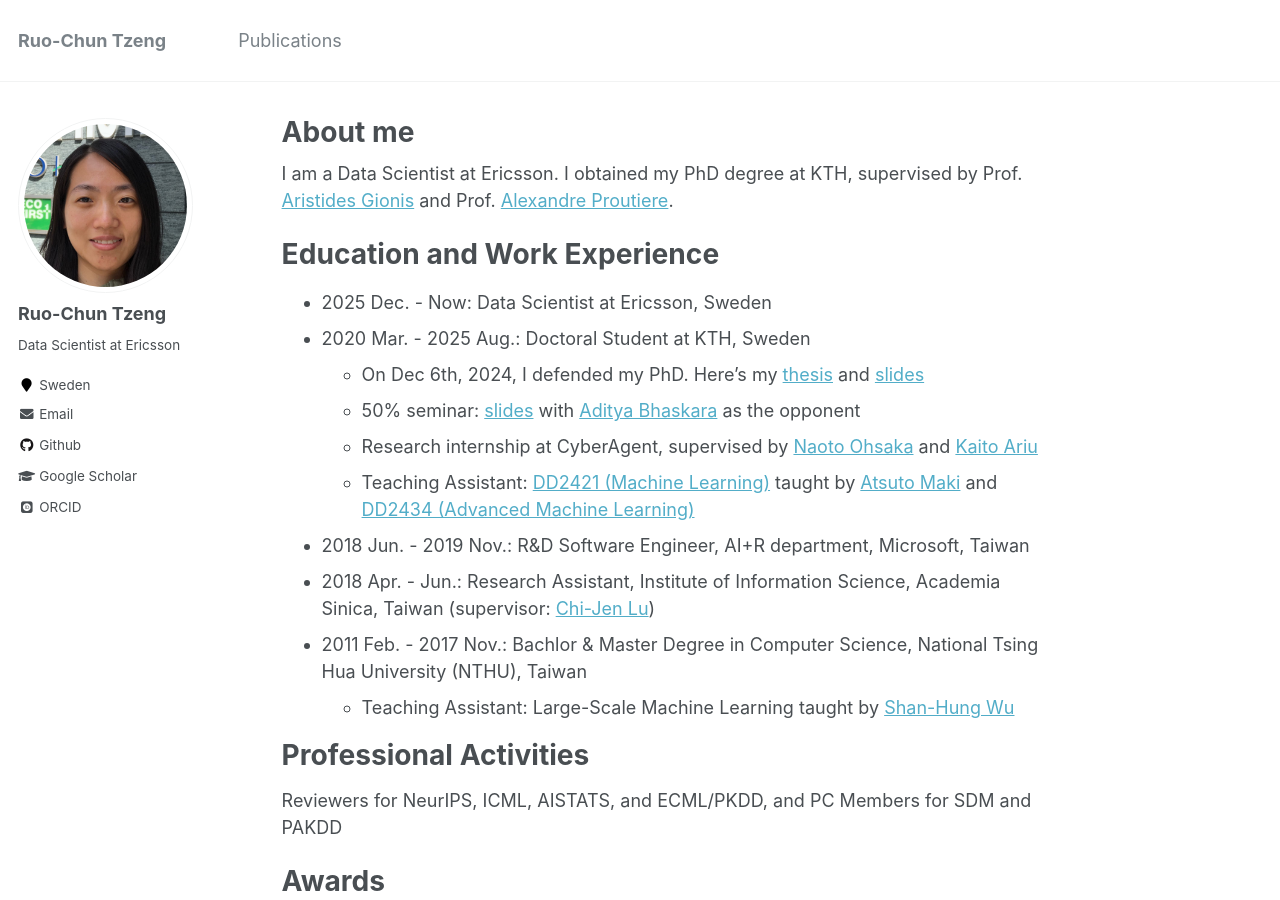
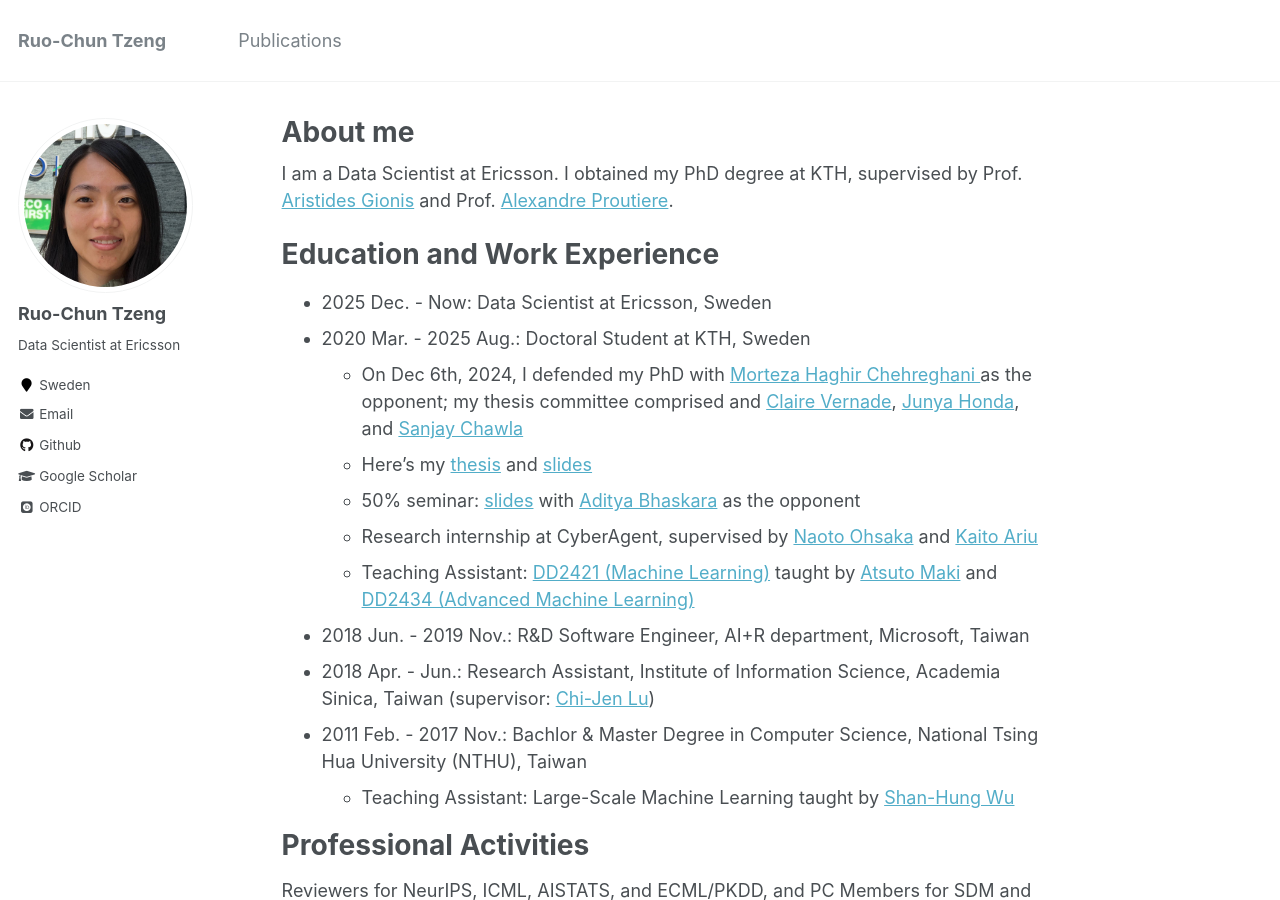
Before and after one commit to rctzeng/rctzeng.github.io, a Jekyll site: the page built from _pages/about.md, in a window 1280 px wide and 900 px high. Built offline with Jekyll 4.4.1, drawn with Linux system fonts in a browser that asks for light colours; some web fonts are replaced.

Commit message:
Update about.md

```diff
--- a/_pages/about.md
+++ b/_pages/about.md
@@ -14,7 +14,9 @@ Education and Work Experience
 ======
 * 2025 Dec. - Now: Data Scientist at Ericsson, Sweden
 * 2020 Mar. - 2025 Aug.: Doctoral Student at KTH, Sweden
-  * On Dec 6th, 2024, I defended my PhD. Here's my [thesis](http://urn.kb.se/resolve?urn=urn:nbn:se:kth:diva-355999) and [slides](slides/PhD-Defense.pdf)
+  * On Dec 6th, 2024, I defended my PhD with [Morteza Haghir Chehreghani
+](https://scholar.google.com/citations?user=8YBZPcAAAAAJ) as the opponent; my thesis committee comprised and [Claire Vernade](https://scholar.google.com/citations?user=tE2hCaYAAAAJ), [Junya Honda](https://scholar.google.com/citations?user=Aw8OrxQAAAAJ), and [Sanjay Chawla](https://scholar.google.com/citations?user=fdUJcwYAAAAJ)
+   * Here's my [thesis](http://urn.kb.se/resolve?urn=urn:nbn:se:kth:diva-355999) and [slides](slides/PhD-Defense.pdf)
   * 50% seminar: [slides](slides/Half-Time.pdf) with [Aditya Bhaskara](https://scholar.google.com/citations?user=tqxTaiAAAAAJ) as the opponent
   * Research internship at CyberAgent, supervised by [Naoto Ohsaka](https://scholar.google.com/citations?hl=en&user=Qgkc9DgAAAAJ) and [Kaito Ariu](https://scholar.google.com/citations?user=4zXjxhsAAAAJ)
   * Teaching Assistant: [DD2421 (Machine Learning)](https://www.kth.se/student/kurser/kurs/DD2421) taught by [Atsuto Maki](https://scholar.google.com/citations?user=bfWzlAEAAAAJ) and [DD2434 (Advanced Machine Learning)](https://www.kth.se/student/kurser/kurs/DD2434)
```
